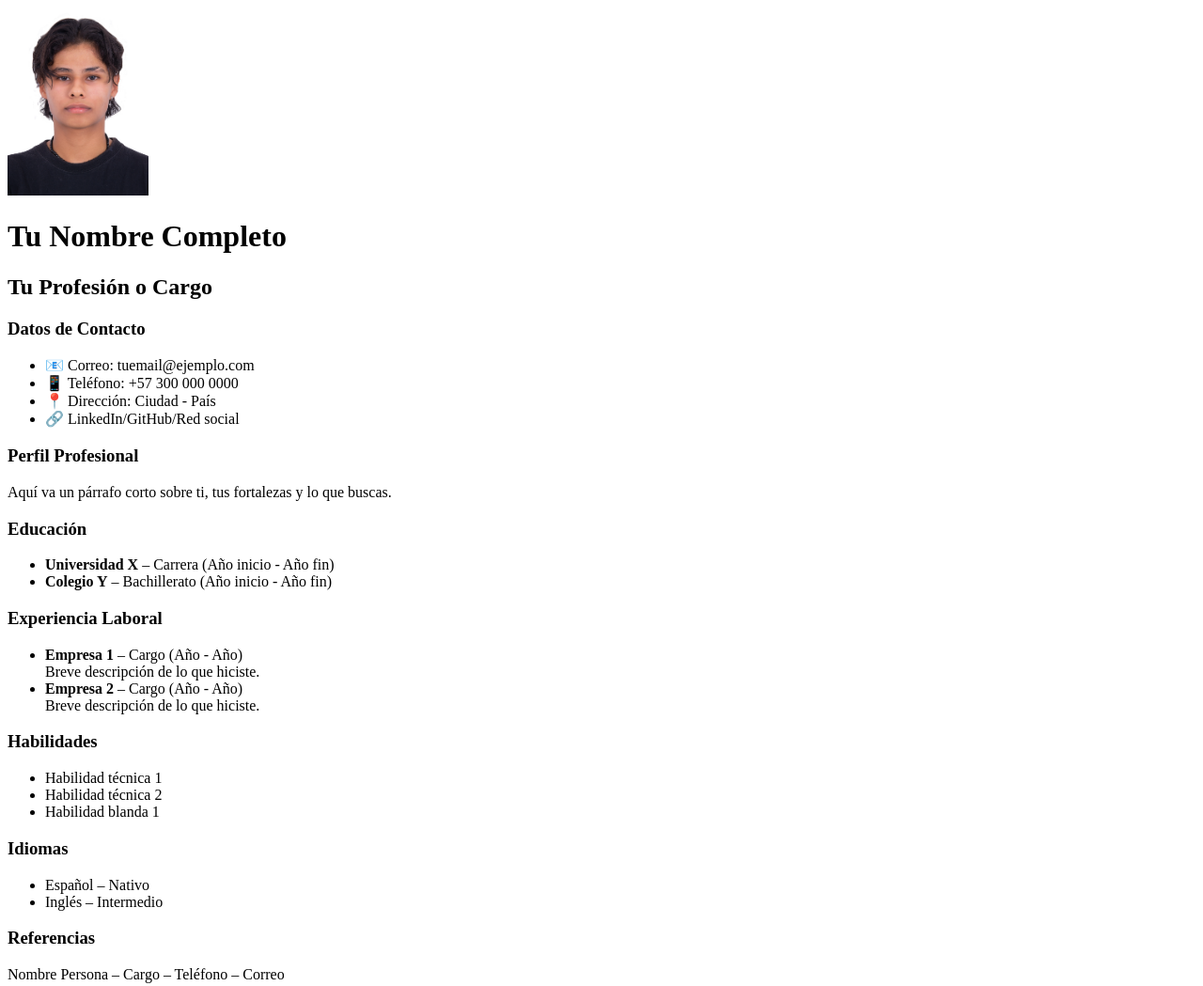
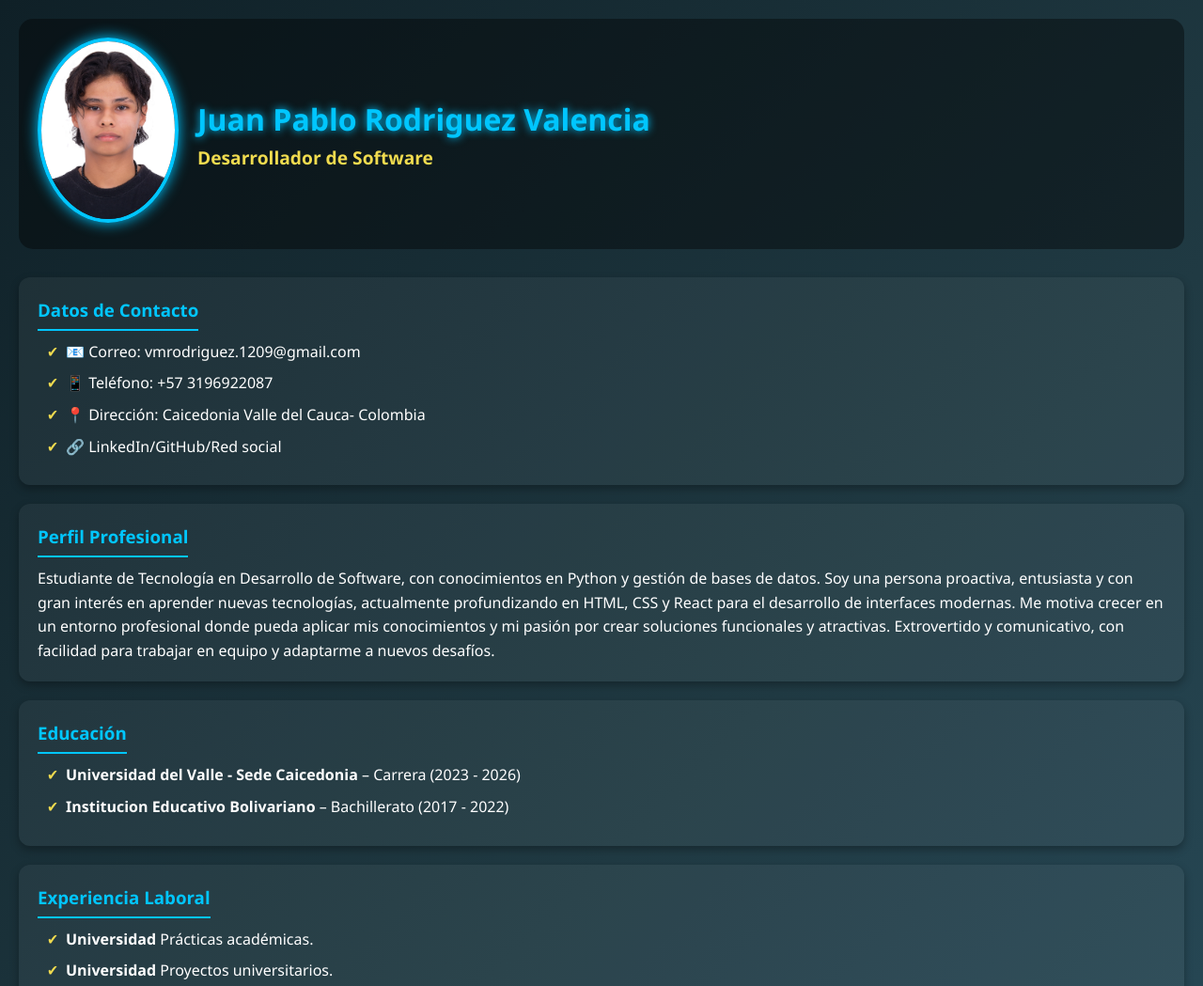
Before and after one commit to Juanzyy/Hoja-de-Vida, a plain HTML site: page index.html in a window 1280 px wide. Shown: the top 1049 px of the page at 94% size. Drawn offline with Linux system fonts and the light colour scheme.

Commit message:
agregamos informacion

```diff
--- a/index.html
+++ b/index.html
@@ -3,7 +3,8 @@
 <head>
     <meta charset="UTF-8">
     <meta name="viewport" content="width=device-width, initial-scale=1.0">
-    <title>Hoja de Vida - Tu Nombre</title>
+    <title>Hoja de Vida</title>
+    <link rel="stylesheet" href="style.css">
 </head>
 <body>
 
@@ -13,8 +14,8 @@
             <img src="foto.jpg" alt="Foto de perfil" width="150">
         </div>
         <div class="info-principal">
-            <h1>Tu Nombre Completo</h1>
-            <h2>Tu Profesión o Cargo</h2>
+            <h1>Juan Pablo Rodriguez Valencia</h1>
+            <h2>Desarrollador de Software</h2>
         </div>
     </header>
 
@@ -22,9 +23,9 @@
     <section id="contacto">
         <h3>Datos de Contacto</h3>
         <ul>
-            <li>📧 Correo: tuemail@ejemplo.com</li>
-            <li>📱 Teléfono: +57 300 000 0000</li>
-            <li>📍 Dirección: Ciudad - País</li>
+            <li>📧 Correo: vmrodriguez.1209@gmail.com</li>
+            <li>📱 Teléfono: +57 3196922087</li>
+            <li>📍 Dirección: Caicedonia Valle del Cauca- Colombia</li>
             <li>🔗 LinkedIn/GitHub/Red social</li>
         </ul>
     </section>
@@ -33,7 +34,11 @@
     <section id="perfil">
         <h3>Perfil Profesional</h3>
         <p>
-            Aquí va un párrafo corto sobre ti, tus fortalezas y lo que buscas.
+            Estudiante de Tecnología en Desarrollo de Software, con conocimientos en Python y gestión de bases de datos.
+            Soy una persona proactiva, entusiasta y con gran interés en aprender nuevas tecnologías,
+            actualmente profundizando en HTML, CSS y React para el desarrollo de interfaces modernas.
+            Me motiva crecer en un entorno profesional donde pueda aplicar mis conocimientos y mi pasión por crear soluciones
+            funcionales y atractivas. Extrovertido y comunicativo, con facilidad para trabajar en equipo y adaptarme a nuevos desafíos.
         </p>
     </section>
 
@@ -41,8 +46,8 @@
     <section id="educacion">
         <h3>Educación</h3>
         <ul>
-            <li><strong>Universidad X</strong> – Carrera (Año inicio - Año fin)</li>
-            <li><strong>Colegio Y</strong> – Bachillerato (Año inicio - Año fin)</li>
+            <li><strong>Universidad del Valle - Sede Caicedonia</strong> – Carrera (2023 - 2026)</li>
+            <li><strong>Institucion Educativo Bolivariano </strong> – Bachillerato (2017 - 2022)</li>
         </ul>
     </section>
 
@@ -50,11 +55,11 @@
     <section id="experiencia">
         <h3>Experiencia Laboral</h3>
         <ul>
-            <li><strong>Empresa 1</strong> – Cargo (Año - Año) <br>
-                Breve descripción de lo que hiciste.
+            <li><strong>Universidad</strong>
+                Prácticas académicas.
             </li>
-            <li><strong>Empresa 2</strong> – Cargo (Año - Año) <br>
-                Breve descripción de lo que hiciste.
+            <li><strong>Universidad</strong>
+                Proyectos universitarios.
             </li>
         </ul>
     </section>
@@ -62,10 +67,20 @@
     <!-- Habilidades -->
     <section id="habilidades">
         <h3>Habilidades</h3>
+        <h4>Habilidades técnicas</h4>
         <ul>
-            <li>Habilidad técnica 1</li>
-            <li>Habilidad técnica 2</li>
-            <li>Habilidad blanda 1</li>
+            <li>Gestión de proyectos en desarrollo de software</li>
+            <li>Conocimientos básicos en Python, Java, PHP, html y MySQL</li>
+            <li>Manejo de sistemas operativos Windows</li>
+            <li>Pruebas de software</li>
+        </ul>
+
+        <h4>Habilidades blandas</h4>
+        <ul>
+            <li>Comunicación efectiva</li>
+            <li>Liderazgo</li>
+            <li>Creatividad</li>
+            <li>Aprendizaje continuo</li>
         </ul>
     </section>
 
@@ -74,14 +89,14 @@
         <h3>Idiomas</h3>
         <ul>
             <li>Español – Nativo</li>
-            <li>Inglés – Intermedio</li>
+            <li>Inglés – Basico</li>
         </ul>
     </section>
 
     <!-- Referencias -->
     <section id="referencias">
         <h3>Referencias</h3>
-        <p>Nombre Persona – Cargo – Teléfono – Correo</p>
+        <p>Disponibles a solicitud</p>
     </section>
 
 </body>
--- a/style.css
+++ b/style.css
@@ -0,0 +1,115 @@
+/* ===== Reset general ===== */
+* {
+    margin: 0;
+    padding: 0;
+    box-sizing: border-box;
+    font-family: 'Segoe UI', Tahoma, Geneva, Verdana, sans-serif;
+}
+
+/* ===== Layout general ===== */
+body {
+    background: linear-gradient(135deg, #0f2027, #203a43, #2c5364);
+    color: #fff;
+    line-height: 1.6;
+    padding: 20px;
+}
+
+/* ===== Header ===== */
+header {
+    display: flex;
+    align-items: center;
+    gap: 20px;
+    background: rgba(0, 0, 0, 0.4);
+    padding: 20px;
+    border-radius: 15px;
+    margin-bottom: 30px;
+    animation: fadeIn 1.5s ease;
+}
+
+header img {
+    border-radius: 50%;
+    border: 4px solid #00c6ff;
+    box-shadow: 0 0 15px #00c6ff;
+    width: 150px;
+    transition: transform 0.3s ease;
+}
+
+header img:hover {
+    transform: scale(1.1) rotate(5deg);
+}
+
+header h1 {
+    font-size: 2rem;
+    color: #00c6ff;
+    text-shadow: 0 0 10px #00c6ff;
+}
+
+header h2 {
+    font-size: 1.2rem;
+    color: #f0db4f;
+}
+
+/* ===== Secciones ===== */
+section {
+    background: rgba(255, 255, 255, 0.05);
+    margin-bottom: 20px;
+    padding: 20px;
+    border-radius: 12px;
+    box-shadow: 0 4px 10px rgba(0,0,0,0.3);
+    animation: slideUp 1s ease forwards;
+    opacity: 0;
+}
+
+/* Efecto hover */
+section:hover {
+    transform: scale(1.02);
+    transition: transform 0.3s ease;
+}
+
+/* Títulos */
+section h3 {
+    margin-bottom: 10px;
+    color: #00c6ff;
+    border-bottom: 2px solid #00c6ff;
+    display: inline-block;
+    padding-bottom: 5px;
+}
+
+/* Listas */
+ul {
+    list-style: none;
+    margin-left: 10px;
+}
+
+ul li {
+    margin-bottom: 8px;
+    padding-left: 20px;
+    position: relative;
+}
+
+/* Icono tipo bullet personalizado */
+ul li::before {
+    content: "✔";
+    position: absolute;
+    left: 0;
+    color: #f0db4f;
+    font-weight: bold;
+}
+
+/* ===== Animaciones ===== */
+@keyframes fadeIn {
+    from { opacity: 0; transform: translateY(-20px); }
+    to { opacity: 1; transform: translateY(0); }
+}
+
+@keyframes slideUp {
+    from { opacity: 0; transform: translateY(50px); }
+    to { opacity: 1; transform: translateY(0); }
+}
+
+/* Animar las secciones una por una */
+section:nth-child(2) { animation-delay: 0.3s; }
+section:nth-child(3) { animation-delay: 0.6s; }
+section:nth-child(4) { animation-delay: 0.9s; }
+section:nth-child(5) { animation-delay: 1.2s; }
+section:nth-child(6) { animation-delay: 1.5s; }
```
